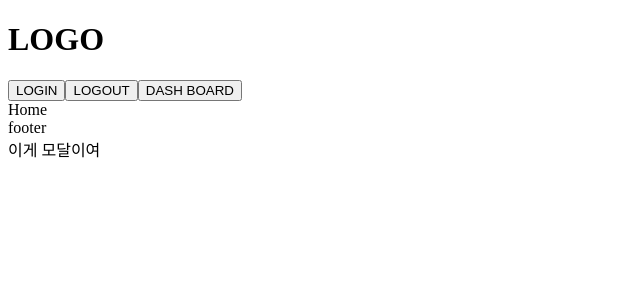
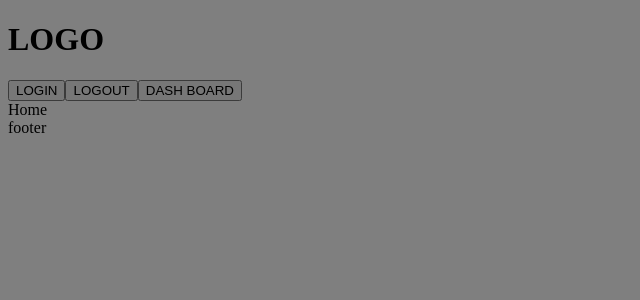
Before and after one commit to yeolsss/pixtudy, a Next.js app in the folder nbc-nep-front/: page / in a window 1280 px wide. Both pictures are taken after a click on the button "LOGIN". Shown: the top 300 px of the page, without its empty margins (0-640 px from the left). Built offline with nearby package versions, Linux system fonts and the light colour scheme.

Commit message:
[add]: styled-components setting 완료

```diff
--- a/nbc-nep-front/src/components/layout/Header.tsx
+++ b/nbc-nep-front/src/components/layout/Header.tsx
@@ -1,6 +1,7 @@
 import { useRouter } from "next/navigation";
 import { useState } from "react";
 import ModalPortal from "../modal/ModalPortal";
+import AuthModal from "../modal/authModal/AuthModal";
 
 const Header = () => {
   const router = useRouter();
@@ -20,7 +21,7 @@ const Header = () => {
       </header>
       {isLoginModalOpen && (
         <ModalPortal>
-          <div>이게 모달이여</div>
+          <AuthModal />
         </ModalPortal>
       )}
     </>
--- /dev/null
+++ b/nbc-nep-front/src/components/modal/BackDrop.tsx
@@ -0,0 +1,15 @@
+import styled from "styled-components";
+
+const BackDrop = () => {
+  return <StBackDrop></StBackDrop>;
+};
+
+const StBackDrop = styled.div`
+  position: fixed;
+  top: 0;
+  left: 0;
+  width: 100vw;
+  height: 100vh;
+  background: rgba(0, 0, 0, 0.5);
+`;
+export default BackDrop;
--- /dev/null
+++ b/nbc-nep-front/src/components/modal/authModal/AuthModal.tsx
@@ -0,0 +1,11 @@
+import BackDrop from "../BackDrop";
+
+const AuthModal = () => {
+  return (
+    <>
+      <BackDrop />
+    </>
+  );
+};
+
+export default AuthModal;
--- a/nbc-nep-front/src/pages/_document.tsx
+++ b/nbc-nep-front/src/pages/_document.tsx
@@ -1,17 +1,43 @@
-import { Head, Html, Main, NextScript } from "next/document";
-import GlobalStyle from "../styles/Globalstyle";
+import Document, {
+  DocumentContext,
+  Head,
+  Html,
+  Main,
+  NextScript,
+} from "next/document";
+import { ServerStyleSheet } from "styled-components";
 
-export default function Document() {
+export default class MyDocument extends Document {
+  static async getInitialProps(ctx: DocumentContext) {
+    const sheet = new ServerStyleSheet();
+    const originalRenderPage = ctx.renderPage;
+
+    try {
+      ctx.renderPage = () =>
+        originalRenderPage({
+          enhanceApp: (App) => (props) =>
+            sheet.collectStyles(<App {...props} />),
+        });
+
+      const initialProps = await Document.getInitialProps(ctx);
+      return {
+        ...initialProps,
+        styles: [initialProps.styles, sheet.getStyleElement()],
+      };
+    } finally {
+      sheet.seal();
+    }
+  }
+  render() {
     return (
       <Html lang="ko">
-      <GlobalStyle />
         <Head />
         <body>
           <Main />
-        {/* modal 생성 portal*/}
           <div id="modal-root" />
           <NextScript />
         </body>
       </Html>
     );
   }
+}
--- /dev/null
+++ b/package.json
@@ -0,0 +1,5 @@
+{
+  "dependencies": {
+    "styled-components": "^6.1.6"
+  }
+}
```
Also changed, not shown: 1 other file (tests, documents, lock files or other folders). Lines whose indentation alone changed are shown as unchanged.
